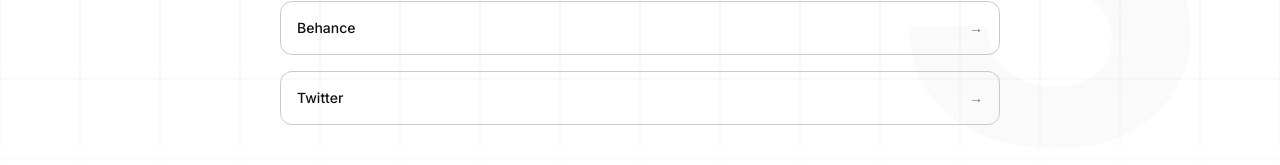
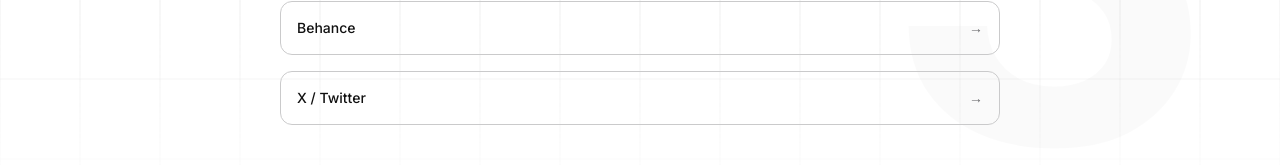
Before and after one commit to Jai-Sankhla/portfolio-website, a Next.js app: page /contact in a window 1280 px wide. Shown: the part 561-726 px from the top of the page. Built offline with nearby package versions, Linux system fonts and the light colour scheme.

Commit message:
fix: X / Twitter label on contact page

```diff
--- a/src/app/contact/page.tsx
+++ b/src/app/contact/page.tsx
@@ -59,7 +59,7 @@ export default function Contact() {
               href: site.social.behance,
             },
             {
-              label: "Twitter",
+              label: "X / Twitter",
               href: site.social.twitter,
             },
           ].map((link, i) => (
```
